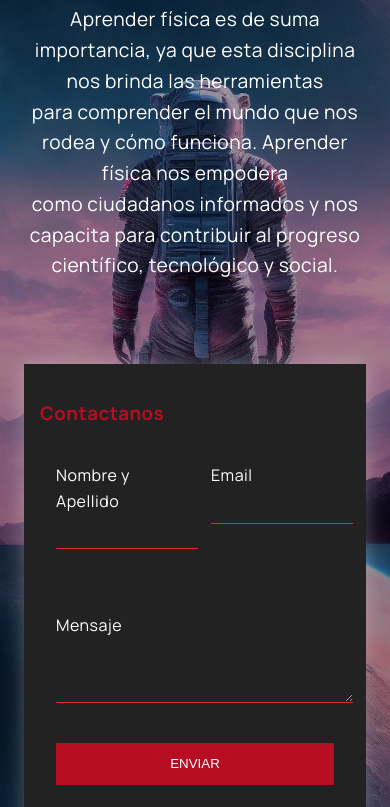
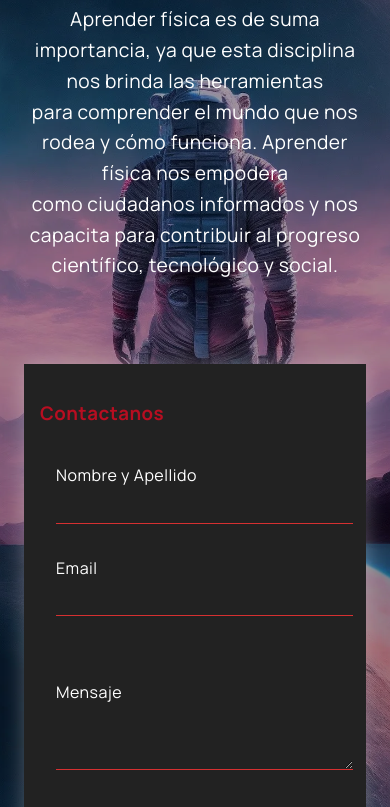
Before and after one commit to sacha5tta/sacha5tta.github.io, a plain HTML site: page index.html in a window 390 px wide. Shown: the part 300-1107 px from the top of the page. Drawn offline with nearby package versions, Linux system fonts and the light colour scheme; files whose address does not match are found by name.

Commit message:
cambios-en-el-form

```diff
--- a/estilos.css
+++ b/estilos.css
@@ -408,6 +408,14 @@ ul {
     .content-form {
         min-width: 0;
     }
+
+    .email{
+        grid-column:1 / 3 ;
+        grid-row: 2/ 3;
+
+    }
+
+    .nombre-email{grid-column:1 / 3 ;}
 }
 
 /*fin del formulario*/
--- a/index.html
+++ b/index.html
@@ -66,11 +66,11 @@
             <div class="contact-form">
                 <h3>Contactanos</h3>
                 <form action="">
-                    <p>
+                    <p class="nombre-email">
                         <label for="firstname">Nombre y Apellido</label>
                         <input id="firstname" type="text" name="fullname">
                     </p>
-                    <p>
+                    <p class="email">
                         <label  for="email">Email</label>
                         <input id="email" type="email" name="email">
                     </p>
```
